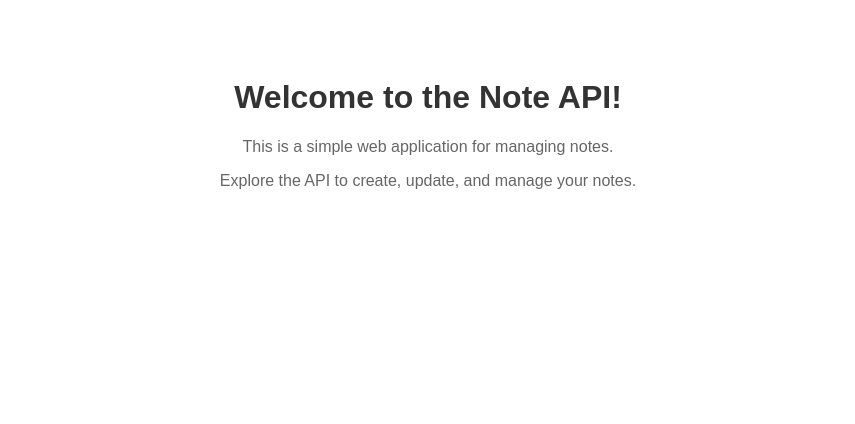
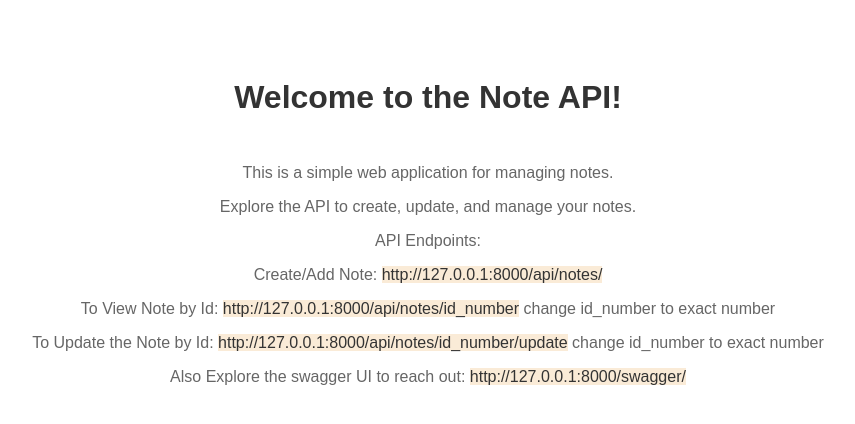
Before and after one commit to Vaibhav0x/noteapi, a Django app: page / in a window 1280 px wide. Shown: the top 424 px of the page, without its empty margins (212-1067 px from the left). Run offline with Django 5.2, Linux system fonts and the light colour scheme.

Commit message:
html file updated

```diff
--- a/templates/home.html
+++ b/templates/home.html
@@ -3,7 +3,7 @@
 <head>
     <meta charset="UTF-8">
     <meta name="viewport" content="width=device-width, initial-scale=1.0">
-    <title>Note API Home</title>
+    <title>Note API</title>
     <style>
         body {
             font-family: Arial, sans-serif;
@@ -16,11 +16,25 @@
         p {
             color: #666;
         }
+        span{
+            color:#333;
+            background-color:antiquewhite;
+        }
+        div{
+            padding: 10px;
+        }
     </style>
 </head>
 <body>
     <h1>Welcome to the Note API!</h1>
-    <p>This is a simple web application for managing notes.</p>
-    <p>Explore the API to create, update, and manage your notes.</p>
+    <div>
+        <p>This is a simple web application for managing notes.</p>
+        <p>Explore the API to create, update, and manage your notes.</p>
+        <p>API Endpoints:</p>
+        <p>Create/Add Note: <span>http://127.0.0.1:8000/api/notes/</span></p>
+        <p>To View Note by Id: <span>http://127.0.0.1:8000/api/notes/id_number</span> change id_number to exact number</p>
+        <p>To Update the Note by Id: <span>http://127.0.0.1:8000/api/notes/id_number/update</span> change id_number to exact number</p>
+        <p>Also Explore the swagger UI to reach out: <span>http://127.0.0.1:8000/swagger/</span></p>
+    </div>
 </body>
 </html>
```
